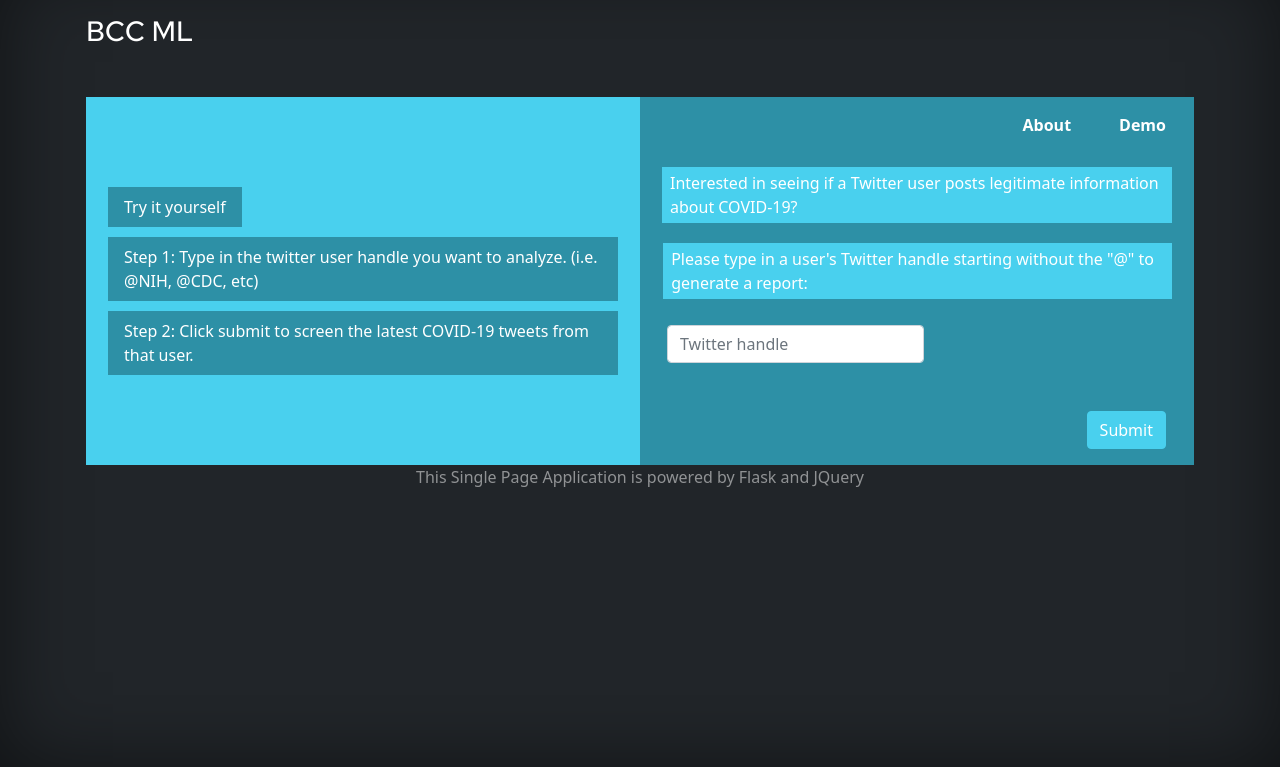
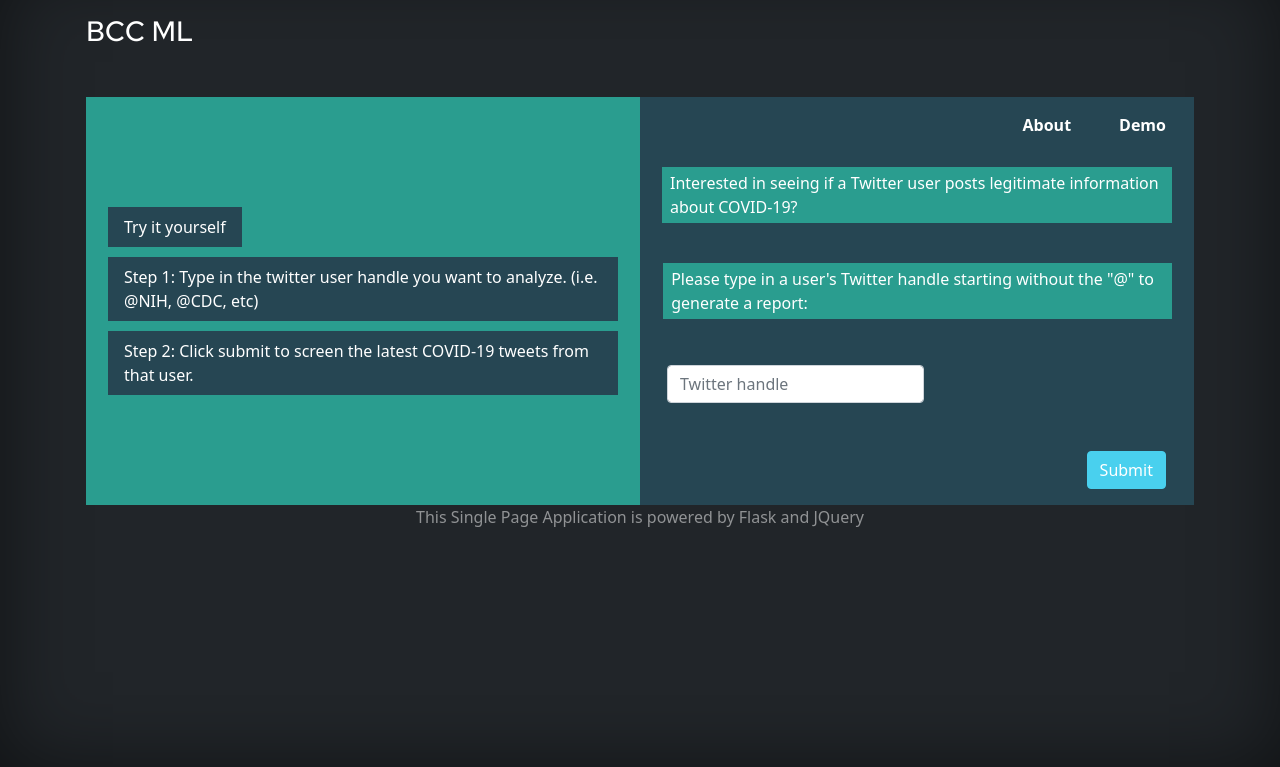
Before and after one commit to Millifiore/pandemic_tweets, a Flask app: page /demo-input in a window 1280 px wide. Shown: the part 33-800 px from the top of the page. Run offline with Flask 2, Linux system fonts and the light colour scheme; parts of the project's set-up code (start-up, migrations or seed data) failed here and were passed over; some libraries are stand-ins or nearby versions.

Commit message:
added styling

```diff
--- a/static/css/index.css
+++ b/static/css/index.css
@@ -13,6 +13,10 @@
 /*
  * Header
  */
+
+header{
+  text-align: left;
+}
 
 h3 {
   font-family: 'Red Hat Text', sans-serif;
@@ -50,13 +54,12 @@ nav a {
  */
 
 body {
-  /* text-shadow: 0 .05rem .1rem rgba(0, 0, 0, .5); */
   text-shadow: none;
   box-shadow: inset 0 0 5rem rgba(0, 0, 0, .5);
 }
 
 .overview {
-  background-color: #49d0ee;
+  background-color: #2A9D8F;
   height: auto;
   display: flex;
   align-items: center;
@@ -72,7 +75,7 @@ body {
 }
 
 .demo {
-  background-color: #2d90a6;
+  background-color: #264653;
   height: auto;
 }
 
@@ -136,7 +139,7 @@ body {
 }
 
 .about-text {
-  background-color: #2d90a6;
+  background-color: #264653;
   padding: 0.5em 1em 0.5em 1em;
   width: fit-content;
   margin: 10px;
@@ -155,9 +158,9 @@ p.demo-text {
   font-size: 12pt;
   padding: 0.25em 0.50em 0.25em 0.50em;
   width: fit-content;
-  margin: 10px;
+  margin: 10px 10px 30px 10px;
   color: white;
-  background-color: #49d0ee;
+  background-color: #2A9D8F;
 }
 
 div.about-div-left {
@@ -217,42 +220,61 @@ div.demo-div-right p.demo-text {
   width: 100%;
 }
 
-@media (max-width: 700px) {
+@media (max-width: 900px) {
   .col-6 {
     width: inherit;
   }
 }
 
-/* table {
-  background-color: #2d90a6;
+.mystyle {
+  font-size: .80em;
+  font-family: 'Red Hat Text', sans-serif;
+  border-collapse: collapse;
+  border: 1px solid #264653;
 }
 
-th {
-  text-align: center;
-} */
-
-.mystyle {
-  font-size: 11pt;
-  font-family: 'Red Hat Text', sans-serif;
-  border-collapse: collapse;
-  border: 1px solid #2d90a6;
-
-}
-
-.mystyle td, th {
+.mystyle th {
   padding: 5px;
   text-align: center;
 }
 
+.mystyle td {
+  padding: 5px;
+  text-align: initial;
+}
+
 .mystyle tr {
-  background: #2d90a6;
+  background: #264653;
 }
 
 .mystyle tr:hover {
-  background: #2c545e;
-  cursor: pointer;
+  background: #2a9d908c;
 }
 
 div.col-6.demo img {
-  padding: 4em 1em;
+  padding: 1em 1em;
 }
+
+.scrollable {
+  height: auto;
+  max-height: 25em;
+  overflow: scroll;
+}
+
+.wc-demo {
+  flex: 2;
+}
+
+::-webkit-scrollbar {
+  height: 12px;
+  width: 12px;
+  background: #264653;
+}
+
+::-webkit-scrollbar-thumb {
+  background: #2a9d908c;
+}
+
+::-webkit-scrollbar-corner {
+  background: #264653;
+}
```
